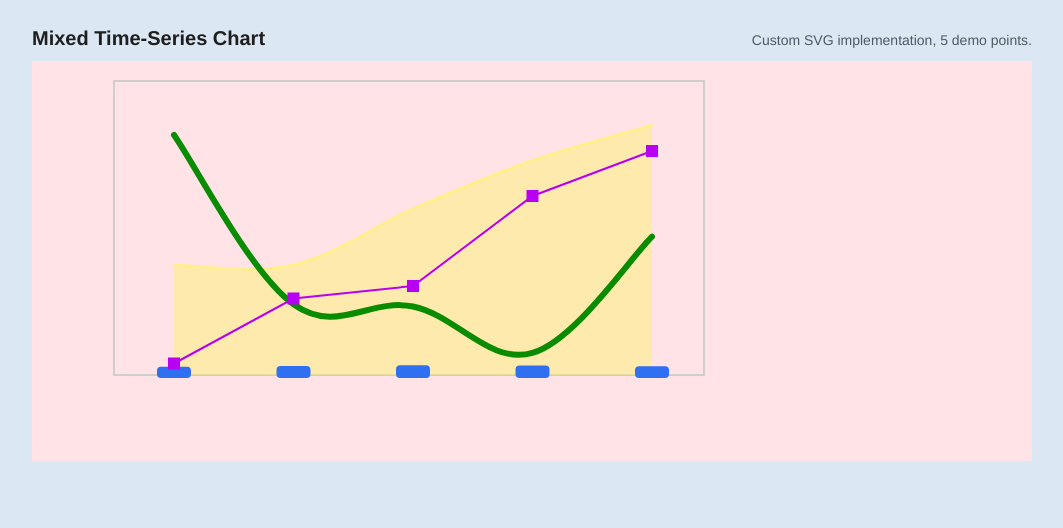
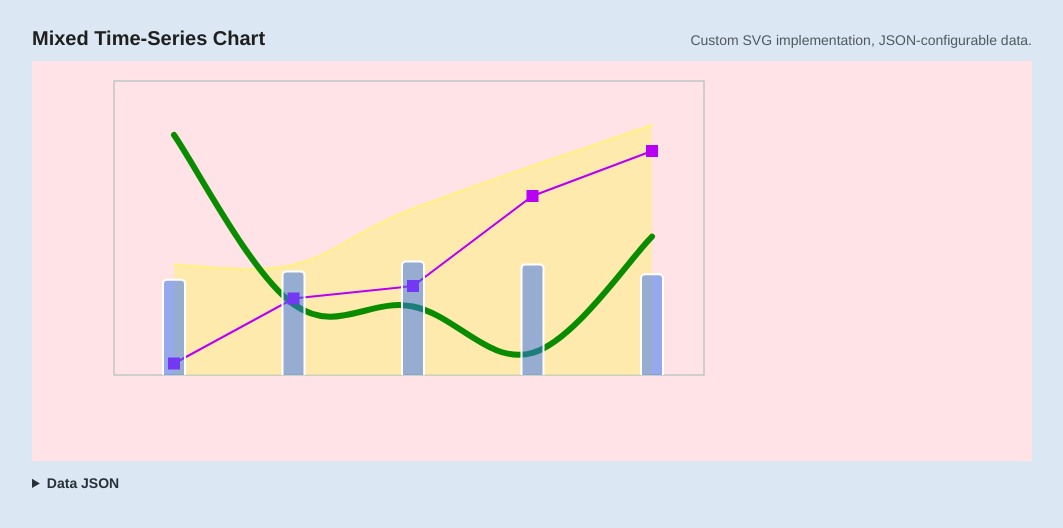
Before and after one commit to DazzzleKK/ad_robot, a React (Vite) app: page / in a window 1280 px wide. Shown: the top 528 px of the page, without its empty margins (108-1171 px from the left). Built offline with nearby package versions, Linux system fonts and the light colour scheme.

Commit message:
feat: json data edit, update bar

```diff
--- /dev/null
+++ b/public/data.json
@@ -0,0 +1,29 @@
+{
+  "area": [
+    { "date": "10.06.2026", "value": 28.6 },
+    { "date": "11.06.2026", "value": 28.6 },
+    { "date": "12.06.2026", "value": 43.1 },
+    { "date": "14.06.2026", "value": 64.8 }
+  ],
+  "spline": [
+    { "date": "10.06.2026", "value": 610.78 },
+    { "date": "11.06.2026", "value": 180.1 },
+    { "date": "12.06.2026", "value": 174.4 },
+    { "date": "13.06.2026", "value": 56.33 },
+    { "date": "14.06.2026", "value": 352.2 }
+  ],
+  "line": [
+    { "date": "10.06.2026", "value": 3 },
+    { "date": "11.06.2026", "value": 29 },
+    { "date": "12.06.2026", "value": 34 },
+    { "date": "13.06.2026", "value": 70 },
+    { "date": "14.06.2026", "value": 88 }
+  ],
+  "bar": [
+    { "date": "10.06.2026", "value": 0.68 },
+    { "date": "11.06.2026", "value": 0.74 },
+    { "date": "12.06.2026", "value": 0.81 },
+    { "date": "13.06.2026", "value": 0.79 },
+    { "date": "14.06.2026", "value": 0.72 }
+  ]
+}
--- a/src/App.tsx
+++ b/src/App.tsx
@@ -1,11 +1,11 @@
+import { useEffect, useState } from 'react';
 import { TimeSeriesChart, type TimeSeriesChartData } from './components/TimeSeriesChart';
 
-const demoData: TimeSeriesChartData = {
+const fallbackData: TimeSeriesChartData = {
   area: [
     { date: '10.06.2026', value: 28.6 },
     { date: '11.06.2026', value: 28.6 },
     { date: '12.06.2026', value: 43.1 },
-    { date: '13.06.2026', value: 55.65 },
     { date: '14.06.2026', value: 64.8 },
   ],
   spline: [
@@ -31,15 +31,96 @@ const demoData: TimeSeriesChartData = {
   ],
 };
 
+const isChartData = (value: unknown): value is TimeSeriesChartData => {
+  if (!value || typeof value !== 'object') {
+    return false;
+  }
+
+  const maybeData = value as Record<string, unknown>;
+  const seriesNames = ['area', 'spline', 'line', 'bar'];
+
+  return seriesNames.every((seriesName) => {
+    const series = maybeData[seriesName];
+
+    return Array.isArray(series) && series.every((point) => (
+      point &&
+      typeof point === 'object' &&
+      typeof (point as { date?: unknown }).date === 'string' &&
+      typeof (point as { value?: unknown }).value === 'number'
+    ));
+  });
+};
+
 export function App() {
+  const [data, setData] = useState<TimeSeriesChartData>(fallbackData);
+  const [jsonInput, setJsonInput] = useState(() => JSON.stringify(fallbackData, null, 2));
+  const [error, setError] = useState<string | null>(null);
+
+  useEffect(() => {
+    const loadData = async () => {
+      try {
+        const response = await fetch('/data.json');
+
+        if (!response.ok) {
+          throw new Error(`Failed to load /data.json: ${response.status}`);
+        }
+
+        const nextData: unknown = await response.json();
+
+        if (!isChartData(nextData)) {
+          throw new Error('/data.json does not match TimeSeriesChartData.');
+        }
+
+        setData(nextData);
+        setJsonInput(JSON.stringify(nextData, null, 2));
+        setError(null);
+      } catch (loadError) {
+        setError(loadError instanceof Error ? loadError.message : 'Failed to load /data.json.');
+      }
+    };
+
+    void loadData();
+  }, []);
+
+  const applyJson = () => {
+    try {
+      const nextData: unknown = JSON.parse(jsonInput);
+
+      if (!isChartData(nextData)) {
+        throw new Error('JSON must contain area, spline, line and bar arrays with { date, value } points.');
+      }
+
+      setData(nextData);
+      setError(null);
+    } catch (applyError) {
+      setError(applyError instanceof Error ? applyError.message : 'Invalid JSON.');
+    }
+  };
+
   return (
     <main className="page-shell">
       <section className="demo-panel">
         <div className="chart-heading">
           <h1>Mixed Time-Series Chart</h1>
-          <p>Custom SVG implementation, 5 demo points.</p>
+          <p>Custom SVG implementation, JSON-configurable data.</p>
         </div>
-        <TimeSeriesChart data={demoData} />
+        <TimeSeriesChart data={data} />
+
+        <details className="data-editor">
+          <summary>Data JSON</summary>
+          <textarea
+            className="data-editor__textarea"
+            value={jsonInput}
+            spellCheck={false}
+            onChange={(event) => setJsonInput(event.target.value)}
+          />
+          <div className="data-editor__footer">
+            <button className="data-editor__button" type="button" onClick={applyJson}>
+              Apply
+            </button>
+            {error && <span className="data-editor__error">{error}</span>}
+          </div>
+        </details>
       </section>
     </main>
   );
--- a/src/components/TimeSeriesChart.tsx
+++ b/src/components/TimeSeriesChart.tsx
@@ -183,7 +183,7 @@ export function TimeSeriesChart({ data, width = 1000, height = 400, visiblePoint
     const yForAreaValue = (value: number) => bottom - ((value - areaRange.min) / areaRange.span) * 250;
     const yForSplineValue = (value: number) => bottom - ((value - splineRange.min) / splineRange.span) * 240;
     const yForLineValue = (value: number) => bottom - ((value - lineRange.min) / lineRange.span) * 220 - 4;
-    const yForBarValue = (value: number) => bottom - Math.max(3, ((value - barRange.min) / barRange.span) * 12);
+    const yForBarValue = (value: number) => bottom - Math.max(8, ((value - barRange.min) / barRange.span) * 140);
 
     const toPoints = (values: Array<number | null>, yForValue: (value: number) => number) =>
       values.flatMap((value, index) =>
@@ -291,22 +291,15 @@ export function TimeSeriesChart({ data, width = 1000, height = 400, visiblePoint
       <div className="chart-scroll" ref={scrollRef}>
         <div className="chart-stage" style={{ width: metrics.canvasWidth, height: metrics.canvasHeight }}>
           <svg className="chart-svg" width={metrics.canvasWidth} height={metrics.canvasHeight} viewBox={`0 0 ${metrics.canvasWidth} ${metrics.canvasHeight}`}>
+            <defs>
+              <clipPath id="plot-clip">
+                <rect x={metrics.chart.x} y={metrics.chart.y} width={metrics.chart.width} height={metrics.chart.height} />
+              </clipPath>
+            </defs>
             <rect className="plot-frame" x={metrics.chart.x} y={metrics.chart.y} width={metrics.chart.width} height={metrics.chart.height} />
 
             <path className="area-fill" d={paths.area} />
             <path className="area-top-line" d={createSmoothPath(metrics.points.area)} />
-
-            {metrics.points.bar.map((point) => (
-              <rect
-                key={`bar-${point.x}`}
-                className="bar"
-                x={point.x - 17}
-                y={point.y}
-                width={34}
-                height={metrics.bottom - point.y + 3}
-                rx={4}
-              />
-            ))}
 
             <path
               className={`spline-line ${isSplineHovered ? 'spline-line--hovered' : ''}`}
@@ -378,6 +371,20 @@ export function TimeSeriesChart({ data, width = 1000, height = 400, visiblePoint
                 );
               })}
             </g>
+
+            <g clipPath="url(#plot-clip)">
+              {metrics.points.bar.map((point) => (
+                <rect
+                  key={`bar-${point.x}`}
+                  className="bar"
+                  x={point.x - 11}
+                  y={point.y}
+                  width={22}
+                  height={metrics.bottom - point.y + 3}
+                  rx={4}
+                />
+              ))}
+            </g>
           </svg>
 
           <div
--- a/src/styles.css
+++ b/src/styles.css
@@ -109,6 +109,10 @@ body {
 
 .bar {
   fill: #2f70f3;
+  fill-opacity: 0.5;
+  stroke: #ffffff;
+  stroke-width: 2;
+  pointer-events: none;
 }
 
 .spline-line {
@@ -261,6 +265,55 @@ body {
   scale: 1;
 }
 
+.data-editor {
+  margin-top: 14px;
+  color: #26313a;
+  font-size: 14px;
+}
+
+.data-editor summary {
+  width: max-content;
+  cursor: pointer;
+  font-weight: 700;
+}
+
+.data-editor__textarea {
+  display: block;
+  width: 100%;
+  min-height: 280px;
+  margin-top: 10px;
+  padding: 12px;
+  resize: vertical;
+  border: 1px solid #bfc8c4;
+  border-radius: 4px;
+  background: #ffffff;
+  color: #1f1f1f;
+  font: 13px/1.45 Consolas, 'Courier New', monospace;
+}
+
+.data-editor__footer {
+  display: flex;
+  align-items: center;
+  gap: 12px;
+  margin-top: 10px;
+}
+
+.data-editor__button {
+  min-width: 78px;
+  height: 34px;
+  border: 1px solid #1f1f1f;
+  border-radius: 4px;
+  background: #ffffff;
+  color: #1f1f1f;
+  cursor: pointer;
+  font: inherit;
+  font-weight: 700;
+}
+
+.data-editor__error {
+  color: #a51f1f;
+}
+
 .tooltip-date {
   margin-bottom: 6px;
   font-size: 22px;
```
Also changed, not shown: 2 other files (tests, documents, lock files or other folders).
